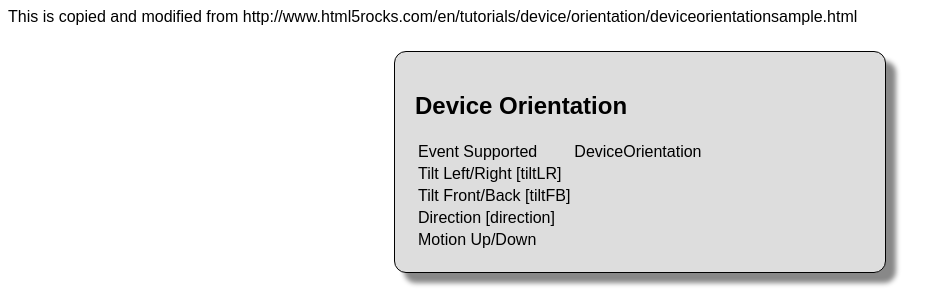
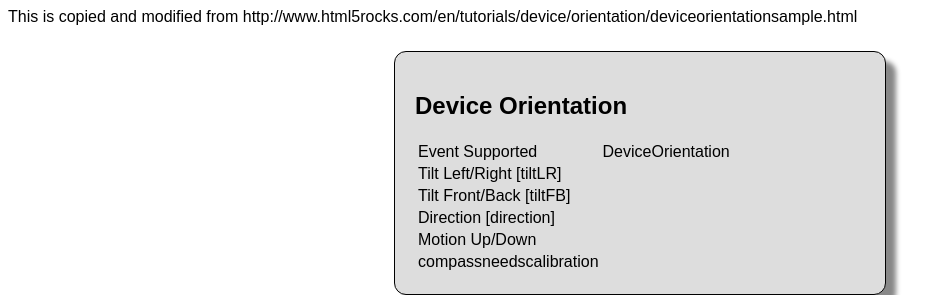
Before and after one commit to bunhere/git-study, a plain HTML site: page device/orientation/orientation.html in a window 1280 px wide. Shown: the top 295 px of the page, without its empty margins (0-950 px from the left). Drawn offline with Linux system fonts and the light colour scheme.

Commit message:
Update orientation.html

```diff
--- a/device/orientation/orientation.html
+++ b/device/orientation/orientation.html
@@ -60,6 +60,10 @@ This is copied and modified from http://www.html5rocks.com/en/tutorials/device/o
 	    		<td>Motion Up/Down</td>
 	    		<td id="doMotionUD"></td>
 	    	</tr>
+	    	<tr>
+                	<td>compassneedscalibration</td>
+                	<td id="compass"></td>
+            	</tr>
 	    </table>
 	</div>
 
@@ -70,6 +74,7 @@ This is copied and modified from http://www.html5rocks.com/en/tutorials/device/o
 	<script type="text/javascript">
 		init3();
 		var count = 0;
+		var iii = 0;
 
 		function init() {
 			if (window.DeviceOrientationEvent) {
@@ -132,6 +137,10 @@ This is copied and modified from http://www.html5rocks.com/en/tutorials/device/o
 				document.getElementById("doEvent").innerHTML = "Not supported on your device or browser.  Sorry."
 			}
 		}
+		window.addEventListener("compassneedscalibration", function(e) {
+			iii++;
+			document.getElementById("compass").innerHTML = "" + iii;
+			}, false);
 
 		function deviceOrientationHandler(tiltLR, tiltFB, dir, motionUD) {
 			document.getElementById("doTiltLR").innerHTML = Math.round(tiltLR);
```
